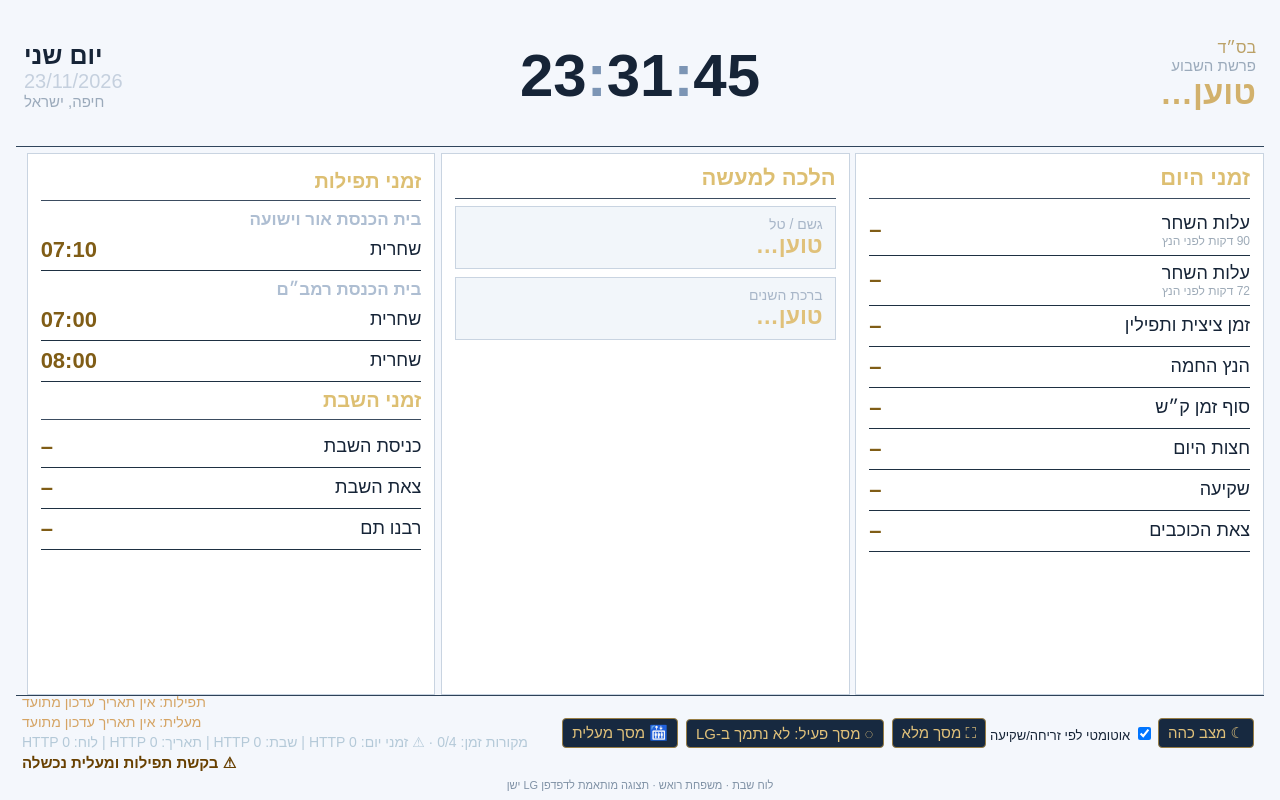
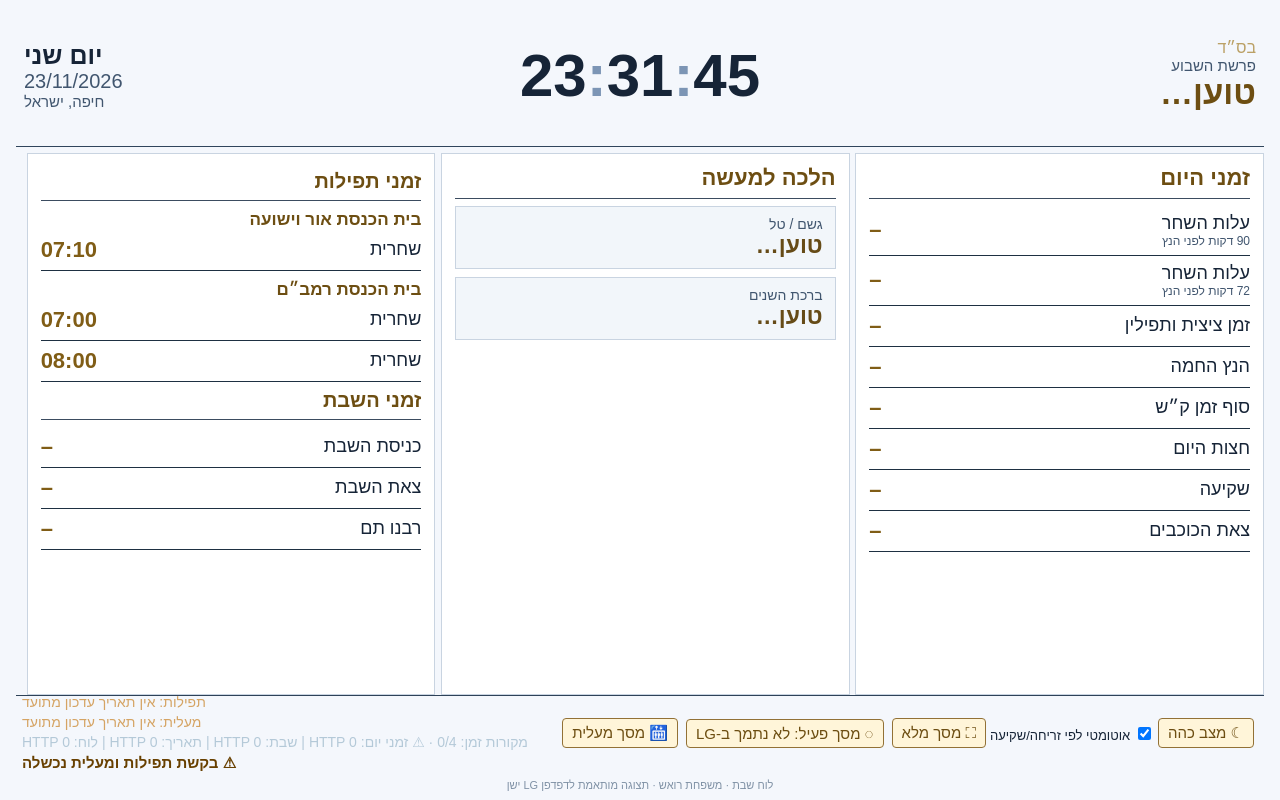
Before and after one commit to Danielrouach/Shabbat_board, a plain HTML site: page lg/index.html in a window 1280 px wide. Both pictures are taken after a click on the button "☀ מצב בהיר". Drawn offline with Linux system fonts and the light colour scheme; no server answers.

Commit message:
Improve contrast of LG standalone light theme labels and footer controls

```diff
--- a/lg/index.html
+++ b/lg/index.html
@@ -59,6 +59,15 @@ html.light-theme .panel{background:#fff;border-color:#c9d4e1}
 html.light-theme .halacha-card{background:#f2f6fa;border-color:#c9d4e1}
 html.light-theme .zman-time,html.light-theme .time-val,html.light-theme .weekly-entry-time{color:#805d16}
 html.light-theme #copyright-bar{background:#f4f7fc}
+html.light-theme .panel-title,html.light-theme .weekly-heading,
+html.light-theme #parasha-name,html.light-theme #shabbat-big{color:#6d4e12}
+html.light-theme .halacha-value{color:#664b17}
+html.light-theme .halacha-label,html.light-theme .halacha-sub,
+html.light-theme .zman-sub,html.light-theme #location-name,
+html.light-theme #parasha-label,html.light-theme #gregorian-date{color:#41566f}
+html.light-theme #footer button,html.light-theme #footer a{
+ background:#fff5d9;color:#6d4e12;border-color:#927136
+}
 #legacy-status{font-weight:bold;font-size:15px!important;color:#e7c777!important}
 html.light-theme #legacy-status{color:#684000!important}
 #last-updated{font-size:14px}
```
